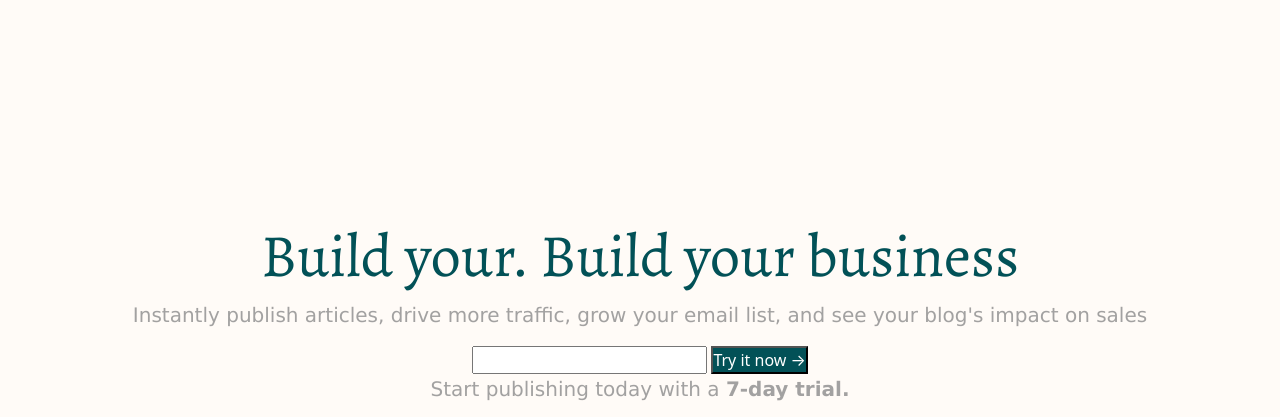
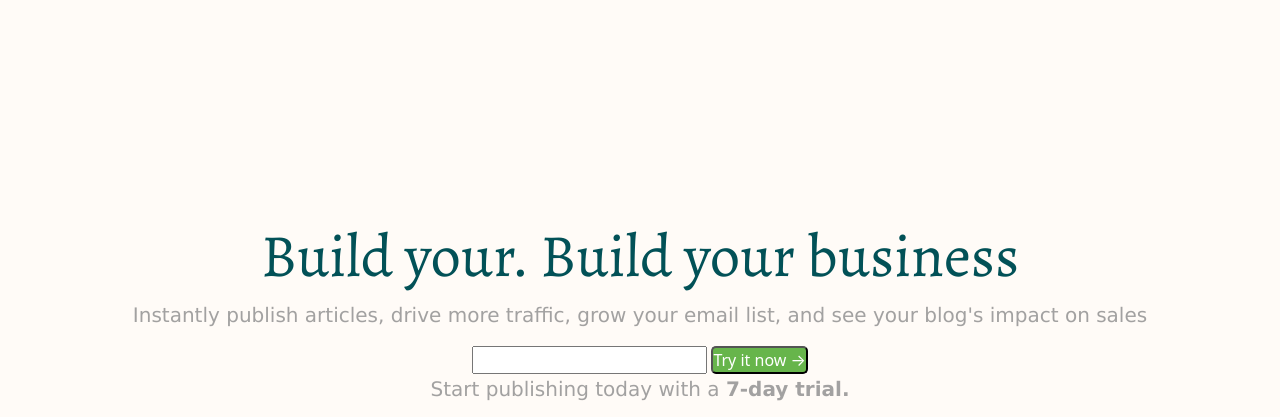
Before and after one commit to Midarrag/Practicas_Bedu, a website: page index.html in a window 1280 px wide. In both pictures the pointer is over the button 759 px from the left and 425 px from the top of the page. Shown: the part 65-482 px from the top of the page. Drawn offline with nearby package versions, Linux system fonts and the light colour scheme.

Commit message:
prework s77

```diff
--- a/index.html
+++ b/index.html
@@ -91,7 +91,7 @@
     <p>Instantly publish articles, drive more traffic, grow your email list, and see your blog's impact on sales</p>
     <form>
       <input type="email" />
-      <button type="submit">
+      <button class="texto-boton" type="submit">
         Try it now &rarr;
       </button>
     </form>
--- a/styles.css
+++ b/styles.css
@@ -24,6 +24,7 @@ p {
 button {
   color: #fff;
   background-color: #025157;
+  border-radius: 5px;
 }
 
 .header {
@@ -124,6 +125,10 @@ li {
 .publish > form p {
   color: #025157;
   margin-right: 18px;
+}
+.texto-boton:hover{
+  background-color: #67b54b;
+  border-radius: 8 px;
 }
 
 .promo {
```
